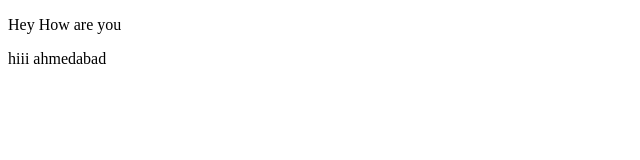
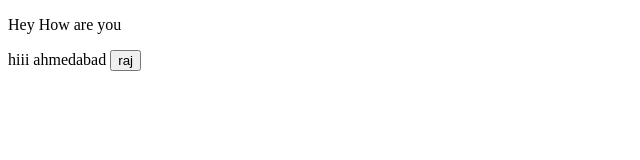
Before and after one commit to parmarraj7827/localrepo, a plain HTML site: page index.html in a window 1280 px wide. Shown: the full height of the page, 0-640 px from the left. Drawn offline with Linux system fonts and the light colour scheme.

Commit message:
add button1

```diff
--- a/index.html
+++ b/index.html
@@ -7,6 +7,6 @@
 </head>
 <body color="blue">
     <p>Hey How are you</p>
-    <p>hiii ahmedabad</p>
+    <p>hiii ahmedabad <button>raj</button></p>
 </body>
 </html>
```
